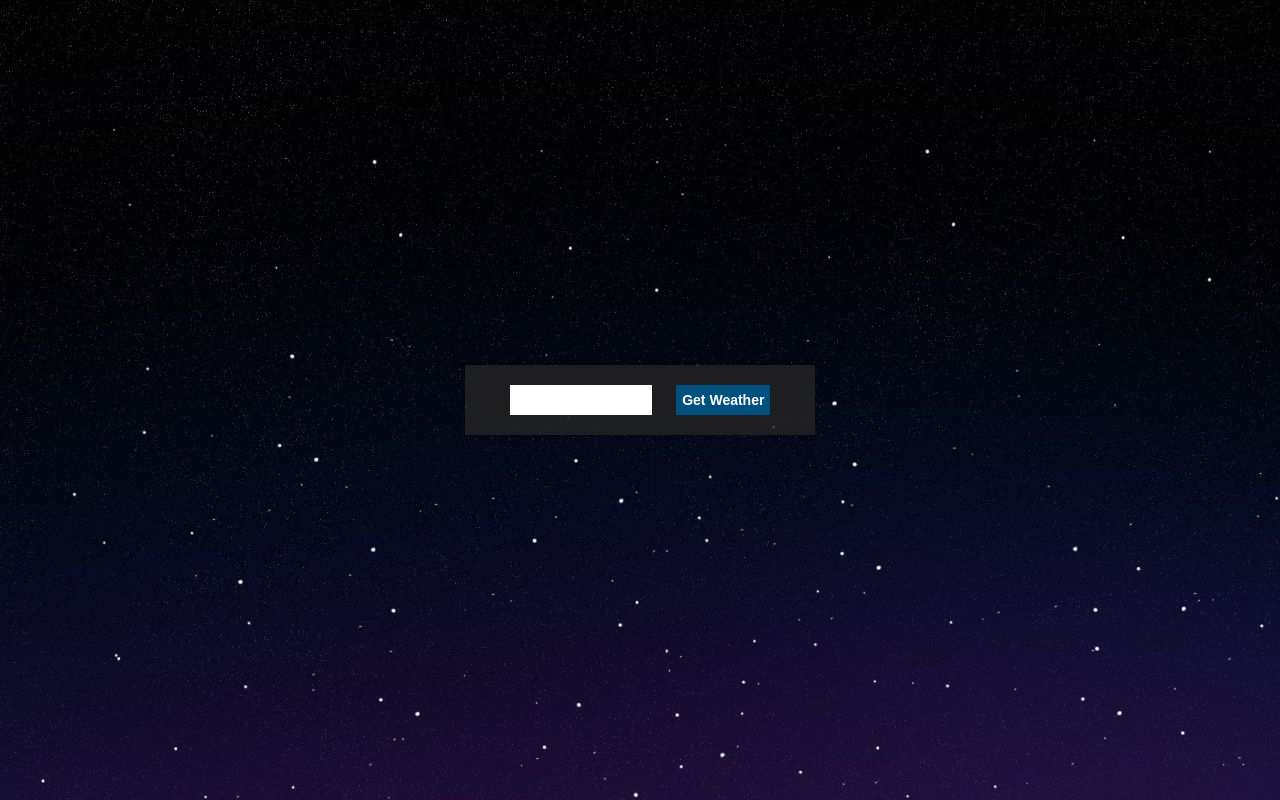
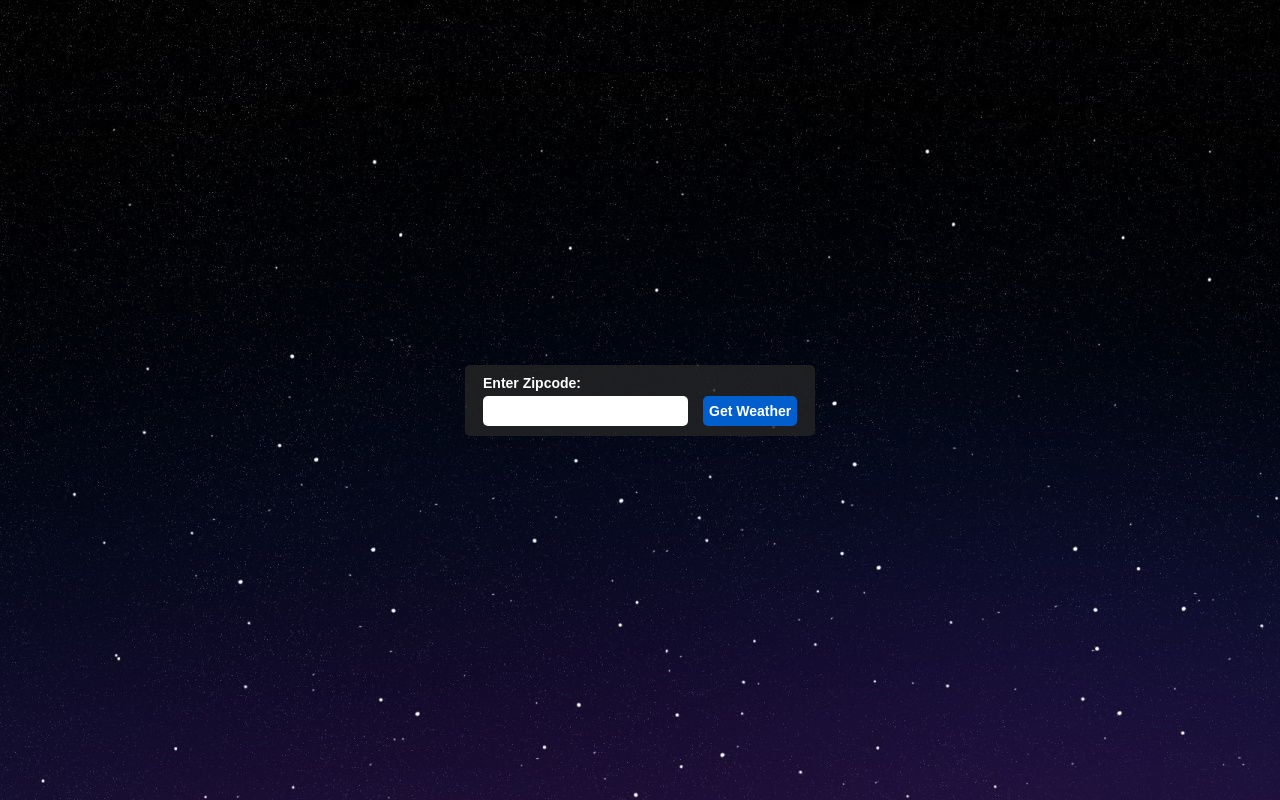
Before and after one commit to PythonForBreakfast/weatherAPI, a plain HTML site: page index.html in a window 1280 px wide. Drawn offline with nearby package versions, Linux system fonts and the light colour scheme.

Commit message:
Yet Another Commit

```diff
--- a/index.html
+++ b/index.html
@@ -47,8 +47,11 @@
             </div>
         </div>
         <div id="search">
-            <input id="zip" type="text" size="15" />
-            <button onclick="getWeather()">Get Weather</button>
+            <span id="searchStatus">Enter Zipcode:</span>
+            <div id="innerSearch">
+                <input id="zip" type="text" size="15" />
+                <button onclick="getWeather()">Get Weather</button>
+            </div>
         </div>
     </main>
     <script
--- a/script.js
+++ b/script.js
@@ -1,4 +1,4 @@
-
+    //Declare initial variables
     var days = ['Sunday','Monday','Tuesday','Wednesday','Thursday','Friday','Saturday'];
     var months = ['January','February','March','April','May','June','July','August','September','October','November','December'];
     var dtime = new Date();
@@ -6,6 +6,7 @@
     var month = months[ dtime.getMonth() ];
     var APPID = 'f2b53e7ee56cee418dca0659c75a0fb8';
 
+    //This function converts the unix time that we receive from the API.
     function convertTime(t) {
         var dt = new Date(t*1000);
         var hr = dt.getHours();
@@ -14,6 +15,7 @@
         return hr+ ':' + m.substr(-2);
     }
 
+    //This function fires off when the "Get Weather" button is clicked. It calls the function that gets information from the API with the user input.
     function getWeather() {
         let zipCode = document.getElementById("zip").value;
 
@@ -24,12 +26,12 @@
                 .css("display", "flex")
                 .hide()
                 .fadeIn("slow");
-
         }
     }
 
+    //This function calls the API and updates the DOM with the information it receives.
     function displayWeather(zipCode) {
-        $.getJSON("http://api.openweathermap.org/data/2.5/weather?zip=" + zipCode + ",us&appid=" + APPID, function(data){
+        $.getJSON("https://api.openweathermap.org/data/2.5/weather?zip=" + zipCode + ",us&appid=" + APPID, function(data){
             $("#cityName").text(data.name);
             $("#icon").attr("src","images/" + data.weather[0].icon + ".png");
             $("#day").text(day);
@@ -42,5 +44,11 @@
             $("#lowTemp").html(Math.floor(data.main.temp_min * (9/5) -459.67) + "°F");
             $("#sunrise").html(convertTime(data.sys.sunrise));
             $("#sunset").html(convertTime(data.sys.sunset));
+
+            if (data.weather[0].icon[2] == "d") {
+                $("body").css("background-image","url('images/sunnysky2.jpg')");
+            } else {
+                $("body").css("background-image","url('images/nightsky.jpg')");
+            }
         });
     }
--- a/style.css
+++ b/style.css
@@ -15,33 +15,47 @@ main {
     align-items: center;
 }
 #search {
-    width: 310px;
+    width: 330px;
     background: rgba(37, 37, 37, 0.8);
-    padding: 20px;
+    padding: 10px;
     display: flex;
-    justify-content: space-evenly;
+    flex-direction: column;
+    justify-content: space-around;
     margin: 20px;
+    border-radius: 5px;
 }
-
 #search input {
     height: 30px;
     border: none;
     padding: 0 0 0 5px;;
     margin: 0;
+    border-radius: 5px;
+    width: 200px;
 }
-
 #search button {
     height: 30px;
     font-size: 14px;
     border: none;
-    background-color: rgb(0, 81, 128);
+    background-color: rgb(0, 95, 204);
+    color: #fff;
+    font-weight: bold;
+    border-radius: 5px;
+}
+#search button:hover {
+    background-color: rgb(0, 69, 173);
     color: #fff;
     font-weight: bold;
 }
-#search button:hover {
-    background-color: rgb(0, 110, 173);
-    color: #fff;
+#searchStatus {
+    margin-bottom: 5px;
+    padding-left: 8px;
+    font-size: 14px;
     font-weight: bold;
+}
+#innerSearch {
+    display: flex;
+    justify-content: space-around;
+    width: 100%;
 }
 
 #container {
@@ -57,20 +71,20 @@ main {
     height: 100%;
     width: 100%;
     display: flex;
+
 }
 
 #cityInfo {
     width: 100%;
     height: 150px;
-    background-color: rgba(0, 81, 128, 0.692);
+    background-color: rgba(0, 95, 204, 0.692);
     display: flex;
     flex-direction: column;
     justify-content: center;
     align-items: center;
-
+    border-radius: 0 0 5px 5px;
 
 }
-
 #timeDate {
     height: 100%;
     width: auto;
@@ -114,7 +128,7 @@ h6 {
 #info {
     width: 50%;
     height: 100%;
-    background: linear-gradient(180deg, rgb(0, 81, 128), transparent);
+    background: linear-gradient(180deg, rgb(0, 95, 204), transparent);
     display: flex;
     flex-direction: column;
     justify-content: space-around;
@@ -129,8 +143,8 @@ h6 {
     flex-direction: column;
     justify-content: center;
     align-items: center;
+    border-radius: 5px 5px 0 0;
 }
-
 .day img {
     height: 150px;
     width: auto;
@@ -148,7 +162,6 @@ h6 {
     margin: 10px 0 5px 0;
     color: rgb(226, 226, 226);
 }
-
 .smallContainer {
     width: 50%;
     margin: 5px;
@@ -157,30 +170,23 @@ h6 {
     justify-content: center;
     align-items: center;
 }
-
 .largeContainer {
     width: 100%;
     display: flex;
     justify-content: center;
     padding: 5px;
-
 }
-
 .smallerContainer {
     width: 200px;
     display: flex;
     align-items: center;
-
 }
-
 .smallerContainer .subText {
     font-size: 24px;
 }
-
 .smallerContainer img {
     margin: 0 5px;
 }
-
 .subText {
     font-size: 18px;
     font-weight: bold;
```
Also changed, not shown: images/sunnysky2.jpg (added).
